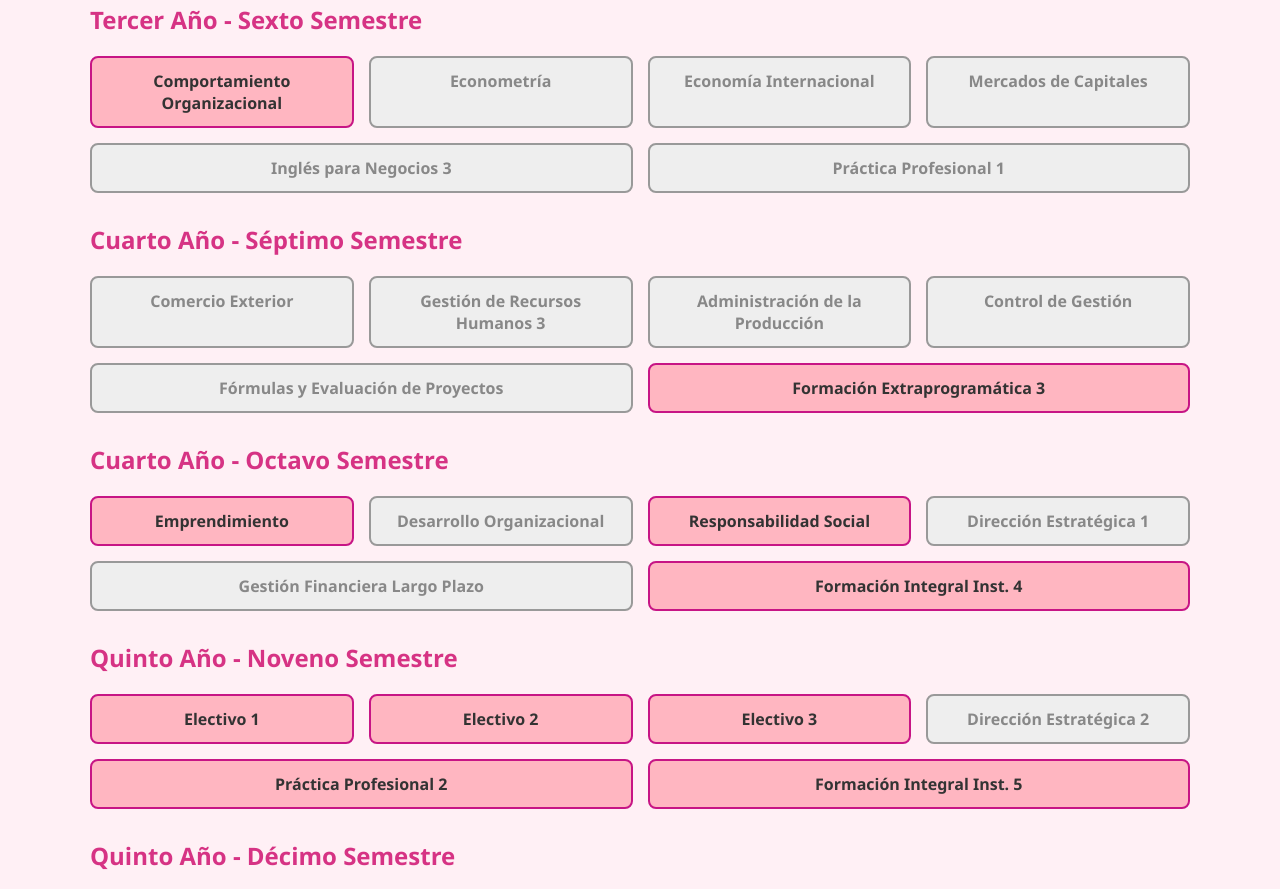
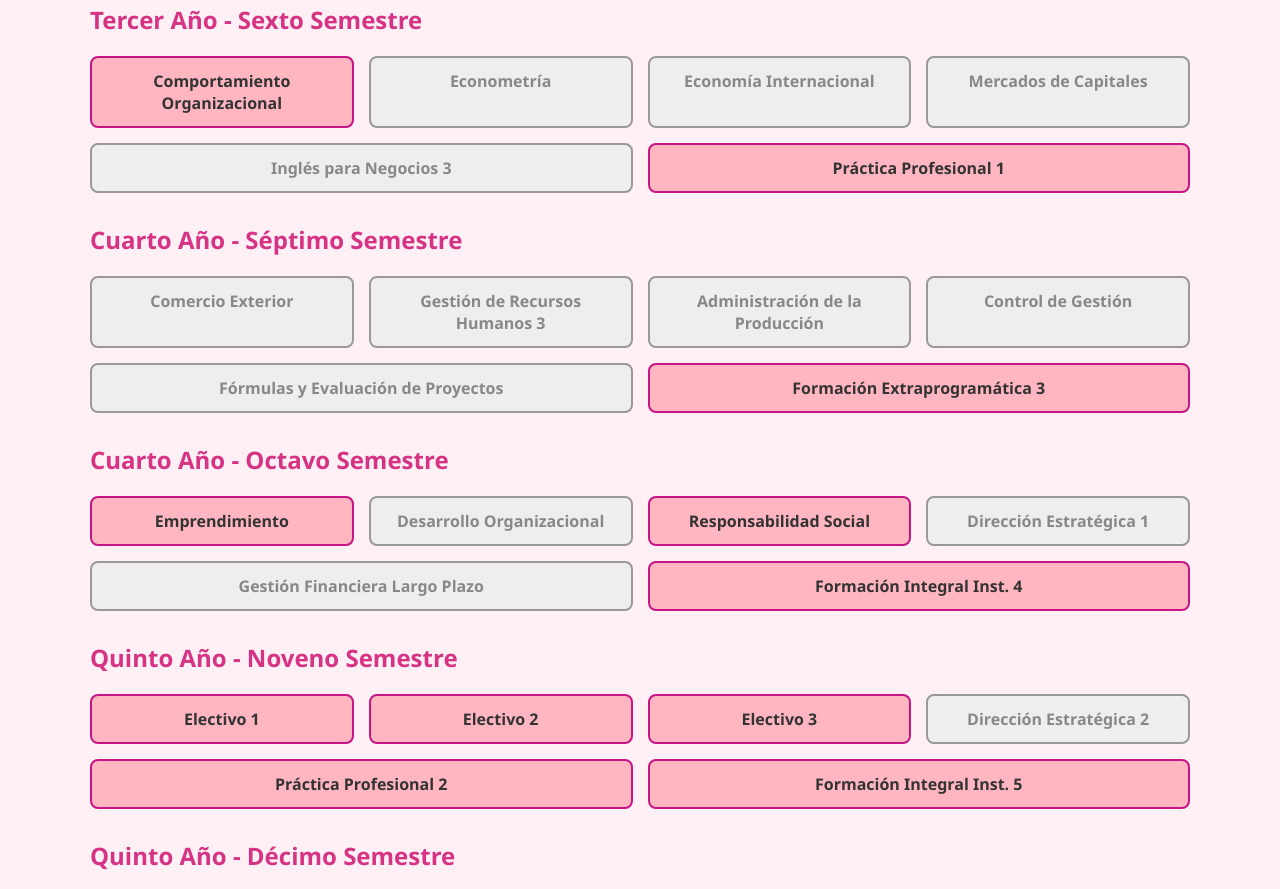
Before and after one commit to matiuh-the-return/Ingenieria_Comercial_malla, a plain HTML site: page index.html in a window 1280 px wide. Shown: the part 1151-2040 px from the top of the page. Drawn offline with Linux system fonts and the light colour scheme.

Commit message:
Update index.html

```diff
--- a/index.html
+++ b/index.html
@@ -23,6 +23,7 @@
         <div class="ramo" data-id="formacion1">Formación Integral Inst. 1</div>
       </div>
     </section>
+
 
     <section>
       <h2>Primer Año - Segundo Semestre</h2>
@@ -82,7 +83,7 @@
         <div class="ramo bloqueado" data-id="economia-int">Economía Internacional</div>
         <div class="ramo bloqueado" data-id="mercados" data-abre="formulas">Mercados de Capitales</div>
         <div class="ramo bloqueado" data-id="ingles-neg3">Inglés para Negocios 3</div>
-        <div class="ramo bloqueado" data-id="practica1">Práctica Profesional 1</div>
+        <div class="ramo" data-id="practica1">Práctica Profesional 1</div>
       </div>
     </section>
 
```
